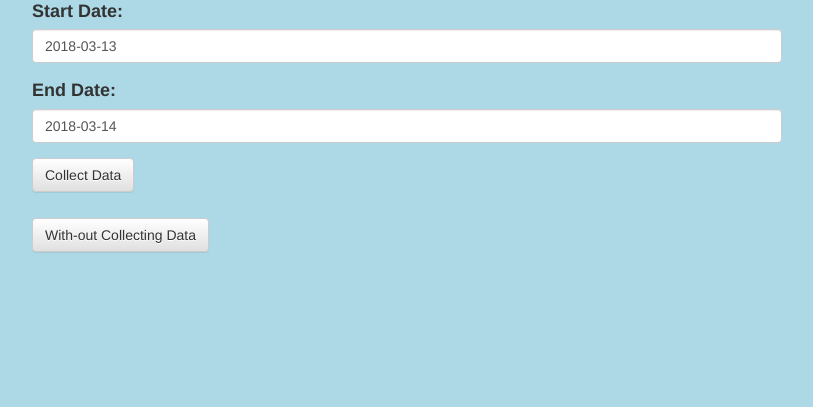
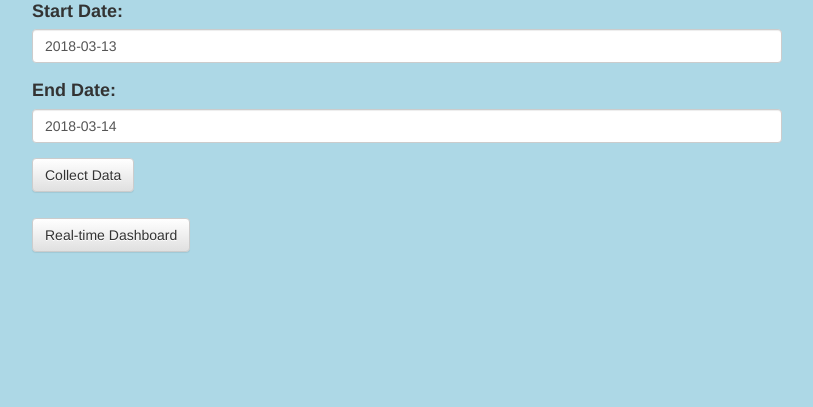
Before and after one commit to rkagathi/project-2-rk, a Flask app: page / in a window 1280 px wide. Shown: the part 341-748 px from the top of the page, without its empty margins (233-1046 px from the left). Run offline with Flask 2, Linux system fonts and the light colour scheme; some libraries are stand-ins or nearby versions.

Commit message:
updated button

```diff
--- a/templates/form.html
+++ b/templates/form.html
@@ -44,7 +44,7 @@
                     <br/>
                     <form method="POST" action="/noload" role="form", name="noTAQform">
                         <div>
-                            <input type="submit" value="With-out Collecting Data" class="btn btn-default">
+                            <input type="submit" value="Real-time Dashboard" class="btn btn-default">
                         </div>
 
                     </form>
```
